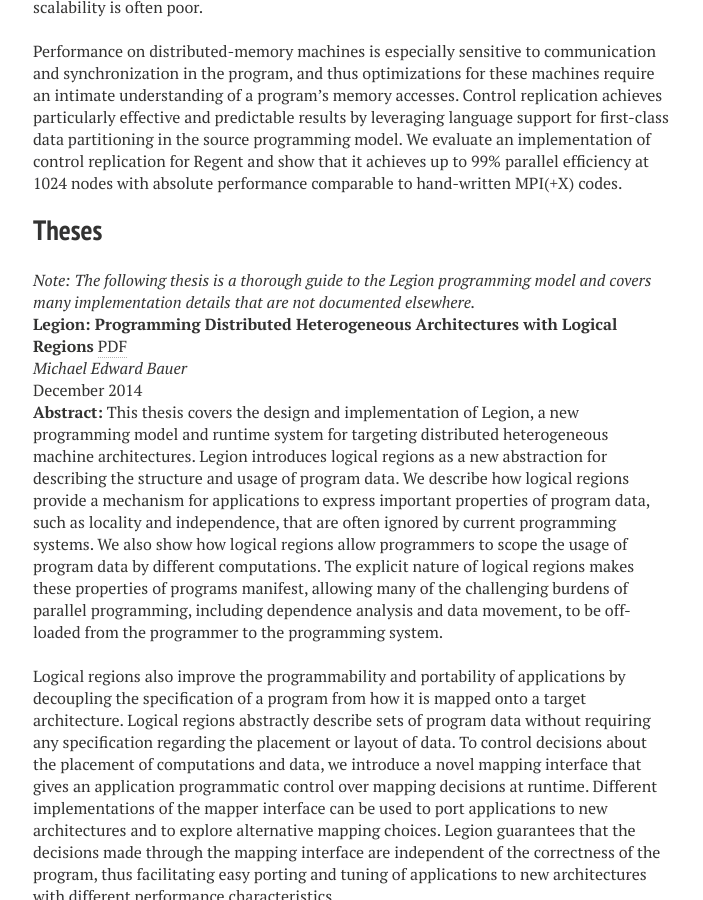
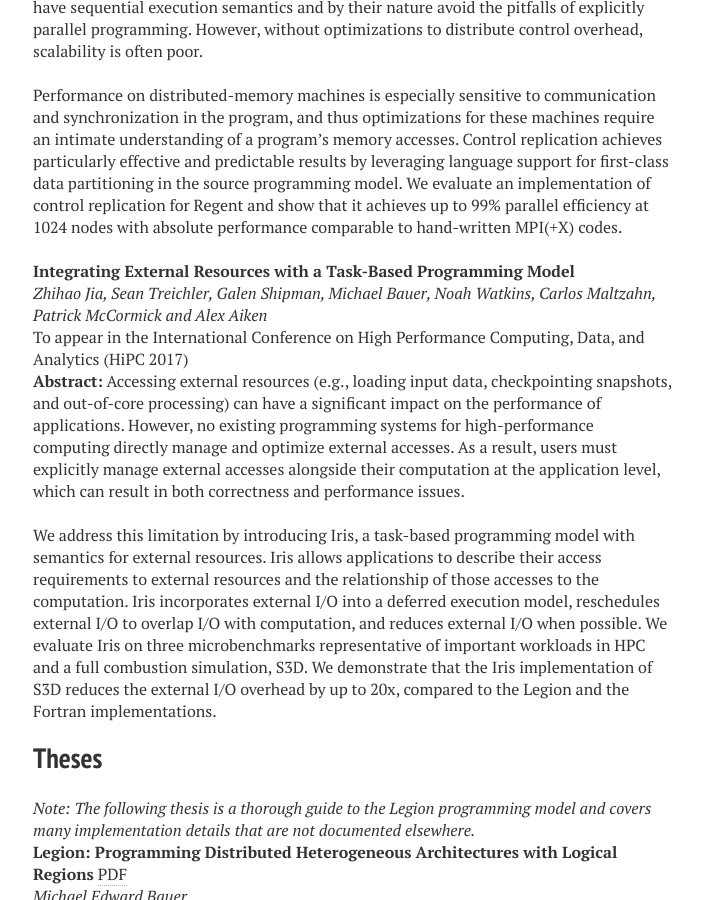
Before and after one commit to apryakhin/legion.stanford.edu, a Jekyll site: the page built from publications.md, in a window 1280 px wide and 900 px high, scrolled down 4513 px. Shown: the whole window, without its empty margins (287-990 px from the left). Built offline with Jekyll 4.4.1, drawn with Linux system fonts in a browser that asks for light colours; nearby versions of some CDN libraries; some of the changed text lies outside the part shown.

Commit message:
Update publications.

```diff
--- a/publications.md
+++ b/publications.md
@@ -13,7 +13,9 @@ title: Publications
   * Programming Model:
       * [Partitioning Type System (OOPSLA 2013)](#oopsla2013) \[[PDF](/pdfs/oopsla2013.pdf)]
       * [Dependent Partitioning (OOPSLA 2016)](#dpl2016) \[[PDF](/pdfs/dpl2016.pdf)]
-  * [Realm (PACT 2014)](#pact2014) \[[PDF](/pdfs/realm2014.pdf)]
+  * Realm:
+      * [Overview (PACT 2014)](#pact2014) \[[PDF](/pdfs/realm2014.pdf)]
+      * [I/O (HiPC 2017)](#hipc2017)
       * [Sean Treichler's Thesis (2016)](#treichler_thesis) \[[PDF](/pdfs/treichler_thesis.pdf)]
   * [Regent (SC 2015)](#sc2015) \[[PDF](/pdfs/regent2015.pdf)]
       * [Control Replication (SC 2017)](#cr2017) \[[PDF](/pdfs/cr2017.pdf)]
@@ -235,6 +237,30 @@ nodes with absolute performance comparable to hand-written MPI(+X)
 codes.
 
 
+<a name="hipc2017"></a>__Integrating External Resources with a Task-Based Programming Model__ <br/>
+_Zhihao Jia, Sean Treichler, Galen Shipman, Michael Bauer, Noah Watkins, Carlos Maltzahn, Patrick McCormick and Alex Aiken_ <br/>
+To appear in the International Conference on High Performance Computing, Data, and Analytics (HiPC 2017) <br/>
+__Abstract:__ Accessing external resources (e.g., loading input
+data, checkpointing snapshots, and out-of-core processing) can
+have a significant impact on the performance of applications. However, no existing programming systems for high-performance computing directly manage and optimize external
+accesses. As a result, users must explicitly manage external
+accesses alongside their computation at the application level,
+which can result in both correctness and performance issues.
+
+We address this limitation by introducing Iris, a task-based
+programming model with semantics for external resources.
+Iris allows applications to describe their access requirements
+to external resources and the relationship of those accesses
+to the computation. Iris incorporates external I/O into a
+deferred execution model, reschedules external I/O to overlap
+I/O with computation, and reduces external I/O when possible.
+We evaluate Iris on three microbenchmarks representative of
+important workloads in HPC and a full combustion simulation,
+S3D. We demonstrate that the Iris implementation of S3D
+reduces the external I/O overhead by up to 20x, compared
+to the Legion and the Fortran implementations.
+
+
 ## Theses
 
 <a name="bauer_thesis"></a>*Note: The following thesis is a thorough guide to the Legion programming model and covers many implementation details that are not documented elsewhere.*<br/>
```
